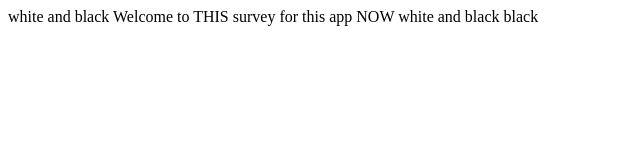
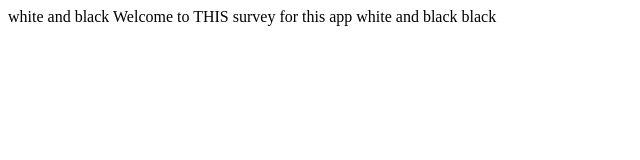
Before and after one commit to Stanley00011/survery, a plain HTML site: page this.html in a window 1280 px wide. Shown: the full height of the page, 0-640 px from the left. Drawn offline with Linux system fonts and the light colour scheme.

Commit message:
Update this.html

```diff
--- a/this.html
+++ b/this.html
@@ -6,9 +6,8 @@
     white and black
 
 </head>
-
 <body>
-    Welcome to THIS survey for this app NOW
+    Welcome to THIS survey for this app
     white and black
     black
 </body>
```
